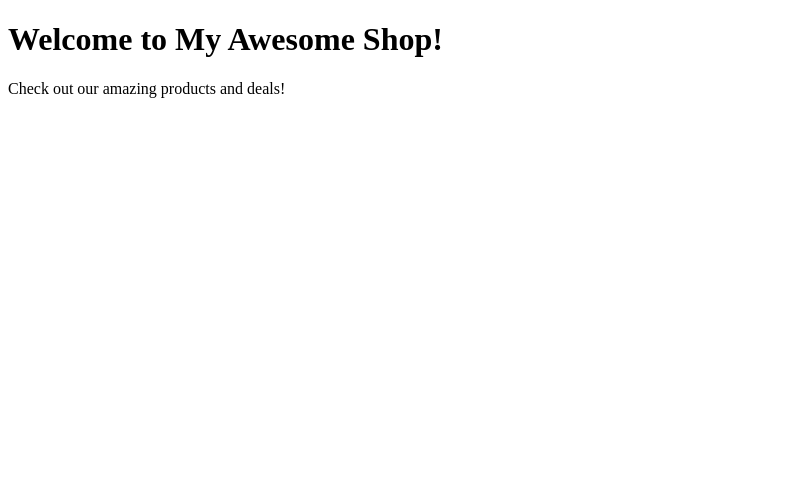
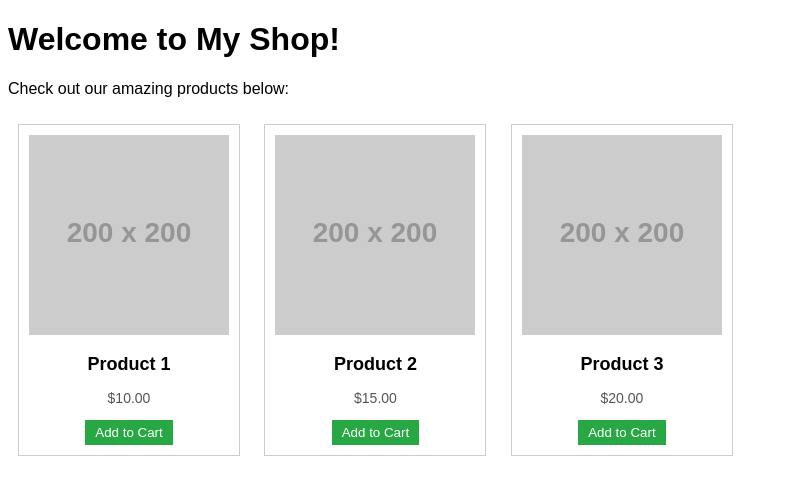
Before and after one commit to gamingaryan0332-gif/buyflix, a plain HTML site: page index.html in a window 1280 px wide. Shown: the whole page, without its empty margins (0-788 px from the left). Drawn offline with Linux system fonts and the light colour scheme; placeholder pictures from the web are drawn by us.

Commit message:
Enhance shop page with product listings and styles
Added product display section with styling.

```diff
--- a/index.html
+++ b/index.html
@@ -3,9 +3,51 @@
 <html>
 <head>
     <title>My Shop</title>
+    <style>
+        body { font-family: Arial, sans-serif; }
+        .product {
+            border: 1px solid #ccc;
+            padding: 10px;
+            margin: 10px;
+            display: inline-block;
+            width: 200px;
+            text-align: center;
+        }
+        .product img { width: 100%; height: auto; }
+        .product h2 { font-size: 18px; }
+        .product p { font-size: 14px; color: #555; }
+        .product button {
+            background-color: #28a745;
+            color: white;
+            border: none;
+            padding: 5px 10px;
+            cursor: pointer;
+        }
+    </style>
 </head>
 <body>
-    <h1>Welcome to My Awesome Shop!</h1>
-    <p>Check out our amazing products and deals!</p>
+    <h1>Welcome to My Shop!</h1>
+    <p>Check out our amazing products below:</p>
+
+    <div class="product">
+        <img src="https://via.placeholder.com/200" alt="Product 1">
+        <h2>Product 1</h2>
+        <p>$10.00</p>
+        <button>Add to Cart</button>
+    </div>
+
+    <div class="product">
+        <img src="https://via.placeholder.com/200" alt="Product 2">
+        <h2>Product 2</h2>
+        <p>$15.00</p>
+        <button>Add to Cart</button>
+    </div>
+
+    <div class="product">
+        <img src="https://via.placeholder.com/200" alt="Product 3">
+        <h2>Product 3</h2>
+        <p>$20.00</p>
+        <button>Add to Cart</button>
+    </div>
 </body>
 </html>
```
